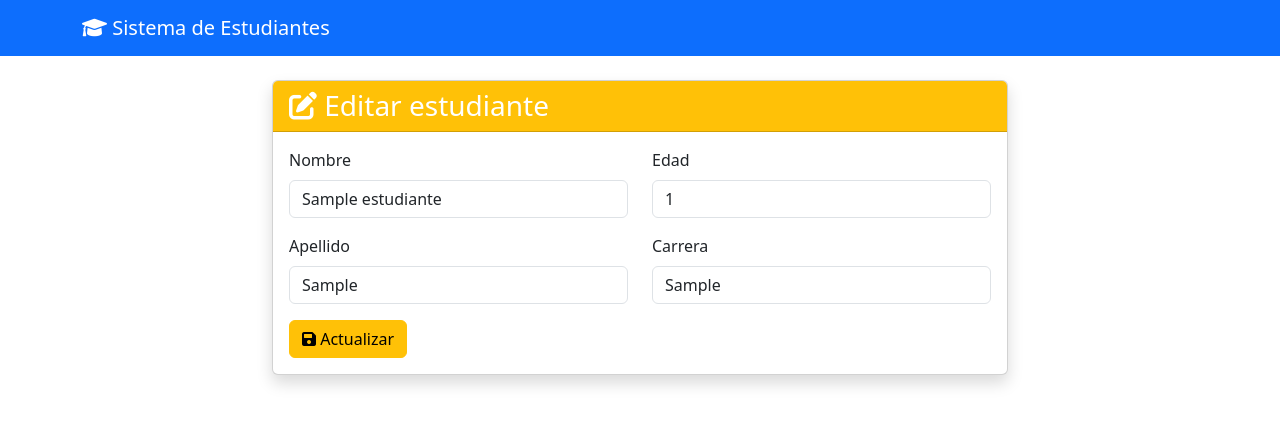
After one commit to JoseAntonioAnayaValdez/Prueba, a Django app: page /crud/editar/1/ in a window 1280 px wide. The commit adds this page. Shown: the top 425 px of the page. Run offline with Django 5.2, Linux system fonts and the light colour scheme; tables that the repository leaves empty hold one stand-in row (values such as "Sample post").

Commit message:
feat/Update

```diff
--- /dev/null
+++ b/crud/main/templates/editar.html
@@ -0,0 +1,50 @@
+{% extends 'base.html' %}
+
+{% block title %}Editar {{ estudiante.nombre }} {{ estudiante.apellido }}{% endblock %}
+
+{% block content %}
+<div class="row justify-content-center">
+    <div class="col-md-8">
+        <div class="card shadow">
+            <div class="card-header bg-warning text-white">
+                <h3 class="mb-0">
+                    <i class="fas fa-edit"></i> Editar estudiante
+                </h3>
+            </div>
+            <div class="card-body">
+                <form method="post">
+                    {% csrf_token %}
+                    <div class="row">
+                        <div class="col-md-6">
+                            <div class="mb-3">
+                                <label for="nombre" class="form-label">Nombre</label>
+                                <input type="text" class="form-control" id="nombre" name="nombre" value="{{ estudiante.nombre }}" required>
+                            </div>
+                            <div class="mb-3">
+                                <label for="apellido" class="form-label">Apellido</label>
+                                <input type="text" class="form-control" id="apellido" name="apellido" value="{{ estudiante.apellido }}" required>
+                            </div>
+                        </div>
+                        <div class="col-md-6">
+                            <div class="mb-3">
+                                <label for="edad" class="form-label">Edad</label>
+                                <input type="number" class="form-control" id="edad" name="edad" value="{{ estudiante.edad }}" min="1" max="100" required>
+                            </div>
+                            <div class="mb-3">
+                                <label for="carrera" class="form-label">Carrera</label>
+                                <input type="text" class="form-control" id="carrera" name="carrera" value="{{ estudiante.carrera }}" required>
+                            </div>
+                        </div>
+                    </div>
+                    <div class="d-flex gap-2">
+                        <button type="submit" class="btn btn-warning">
+                            <i class="fas fa-save"></i> Actualizar
+                        </button>
+
+                    </div>
+                </form>
+            </div>
+        </div>
+    </div>
+</div>
+{% endblock %}
--- a/crud/main/templates/lista.html
+++ b/crud/main/templates/lista.html
@@ -26,7 +26,7 @@
                     <div class="card-footer bg-transparent">
                         <div class="btn-group w-100" role="group">
 
-                            <a href="" class="btn btn-outline-warning btn-sm">
+                            <a href="{% url 'editar_estudiante' r.id %}" class="btn btn-outline-warning btn-sm">
                                 <i class="fas fa-edit"></i> Editar
                             </a>
                             <a href="" class="btn btn-outline-danger btn-sm">
--- a/crud/main/urls.py
+++ b/crud/main/urls.py
@@ -6,4 +6,5 @@ urlpatterns = [
     # path('', views.about, name='about'),
     path('', views.lista_estudiantes, name='lista_estudiantes'),
     path('crear/', views.crear_estudiante, name='crear_estudiante'),
+    path('editar/<int:id>/', views.editar_estudiante, name='editar_estudiante'),
 ]
--- a/crud/main/views.py
+++ b/crud/main/views.py
@@ -10,7 +10,7 @@ def lista_estudiantes(request):
 
 
 def crear_estudiante(request):
-    """Crea un nuevo alumno"""
+    """Crea un nuevo estudiante"""
     if request.method == 'POST':
         nombre = request.POST.get('nombre')
         apellido = request.POST.get('apellido')
@@ -30,3 +30,27 @@ def crear_estudiante(request):
             messages.error(request, 'Todos los campos son obligatorios.')
 
     return render(request, 'crear.html')
+
+
+def editar_estudiante(request, id):
+    """Edita un estudiante existente"""
+    estudiante_reg = get_object_or_404(estudiante, id=id)
+
+    if request.method == 'POST':
+        nombre = request.POST.get('nombre')
+        apellido = request.POST.get('apellido')
+        edad = request.POST.get('edad')
+        carrera = request.POST.get('carrera')
+
+        if nombre and apellido and edad and carrera:
+            estudiante_reg.nombre = nombre
+            estudiante_reg.apellido = apellido
+            estudiante_reg.edad = int(edad)
+            estudiante_reg.carrera = carrera
+            estudiante_reg.save()
+            messages.success(request, 'Estudiante actualizado exitosamente.')
+            return redirect('lista_estudiantes')
+        else:
+            messages.error(request, 'Todos los campos son obligatorios.')
+
+    return render(request, 'editar.html', {'estudiante': estudiante_reg})
```
